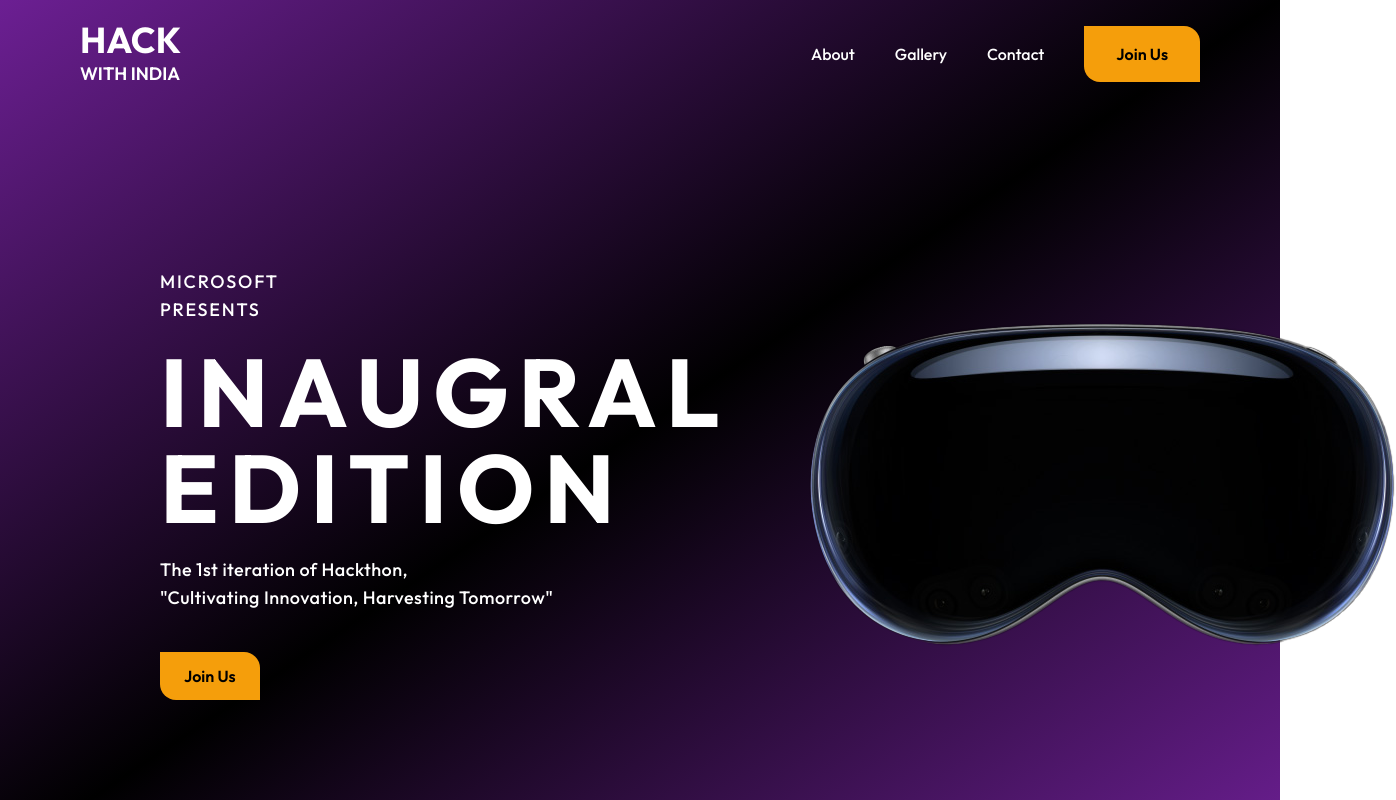
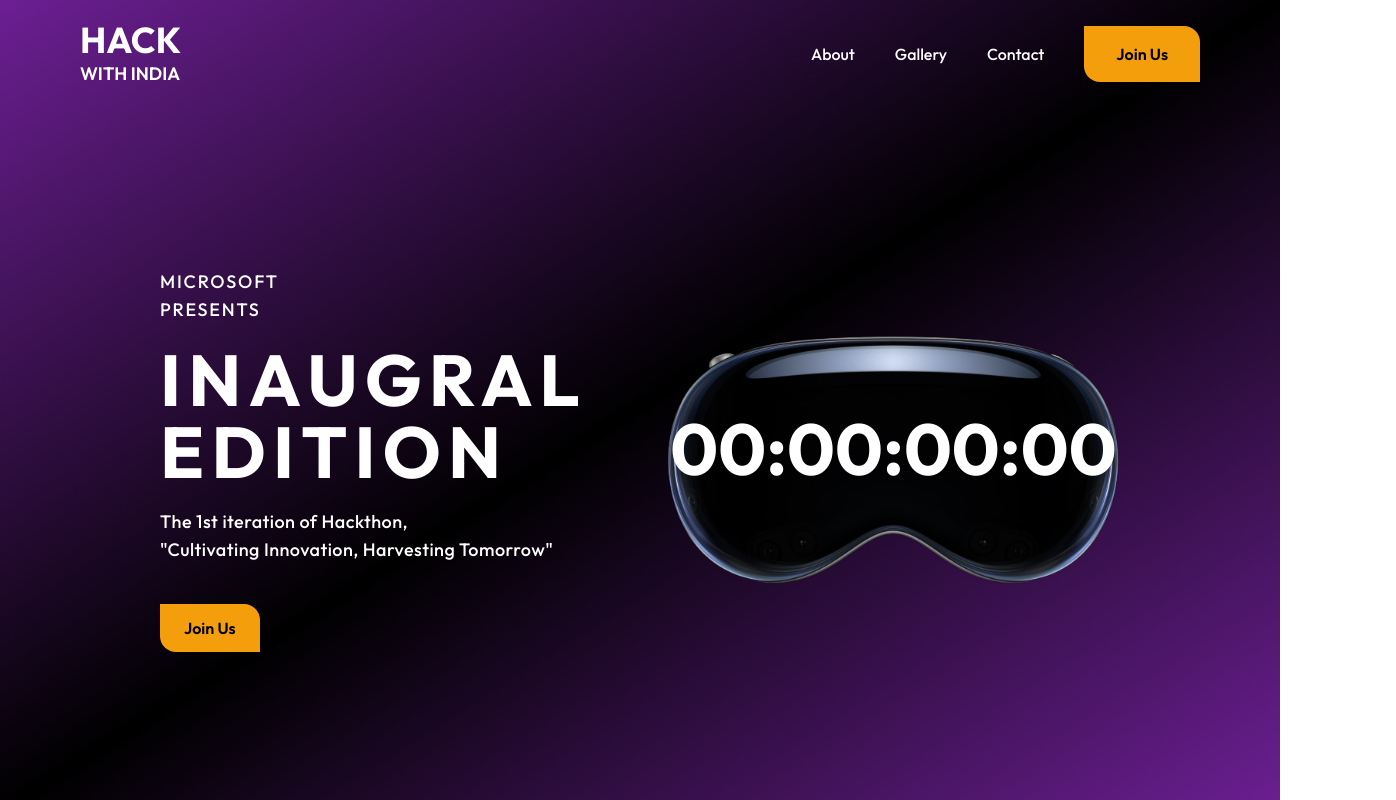
Before and after one commit to harshit-ostwal/hackwithindia, a Next.js app: page / in a window 1280 px wide. Shown: the top 800 px of the page, 1396 px wide, since content can reach past the window. Built offline with nearby package versions, Linux system fonts and the light colour scheme.

Commit message:
Created Countdown Timer in intro

```diff
--- a/src/components/(main)/intro.jsx
+++ b/src/components/(main)/intro.jsx
@@ -9,14 +9,25 @@ function Intro() {
                 <div className="flex flex-col text-center text-white xl:text-start">
                     <p className="text-sm font-medium tracking-widest sm:text-lg">MICROSOFT</p>
                     <p className="text-sm font-medium tracking-widest sm:text-lg">PRESENTS</p>
-                    <h1 className="pt-5 text-5xl font-bold tracking-widest sm:text-8xl">INAUGRAL</h1>
-                    <h1 className="pb-5 text-5xl font-bold tracking-widest sm:text-8xl">EDITION</h1>
+                    <h1 className="pt-5 text-5xl font-bold tracking-widest sm:text-6xl md:text-7xl 2xl:text-8xl">INAUGRAL</h1>
+                    <h1 className="pb-5 text-5xl font-bold tracking-widest sm:text-6xl md:text-7xl 2xl:text-8xl">EDITION</h1>
                     <p className="text-sm font-medium tracking-wide sm:text-lg">The 1st iteration of Hackthon,</p>
                     <p className="text-sm font-medium tracking-wide sm:text-lg">"Cultivating Innovation, Harvesting Tomorrow"</p>
                 </div>
                 <Link href={""} className="px-6 py-3 font-semibold text-black bg-amber-500 rounded-tr-2xl rounded-bl-2xl">Join Us</Link>
             </div>
-            <Image width={600} height={332} quality={100} loading="lazy" src="/AppleVisionPro.png" alt="Apple Vision Pro" />
+            <div className="relative">
+                <Image width={600} height={332} quality={100} loading="lazy" src="/AppleVisionPro.png" alt="Apple Vision Pro" />
+                <div className="text-white absolute top-1/2 left-1/2 -translate-x-1/2 -translate-y-[65%] flex font-bold text-4xl lg:text-7xl">
+                    <h1>00</h1>
+                    <span>:</span>
+                    <h1>00</h1>
+                    <span>:</span>
+                    <h1>00</h1>
+                    <span>:</span>
+                    <h1>00</h1>
+                </div>
+            </div>
         </div>
     )
 }
```
